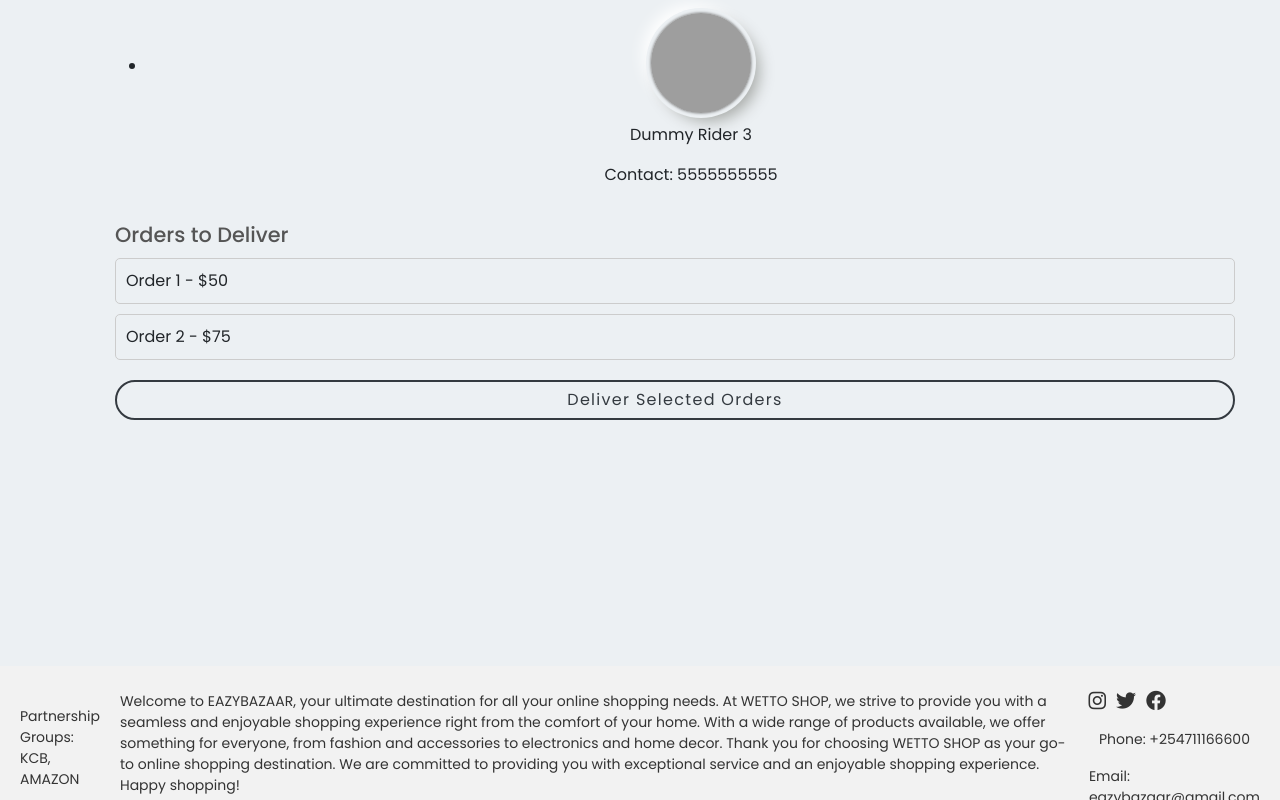
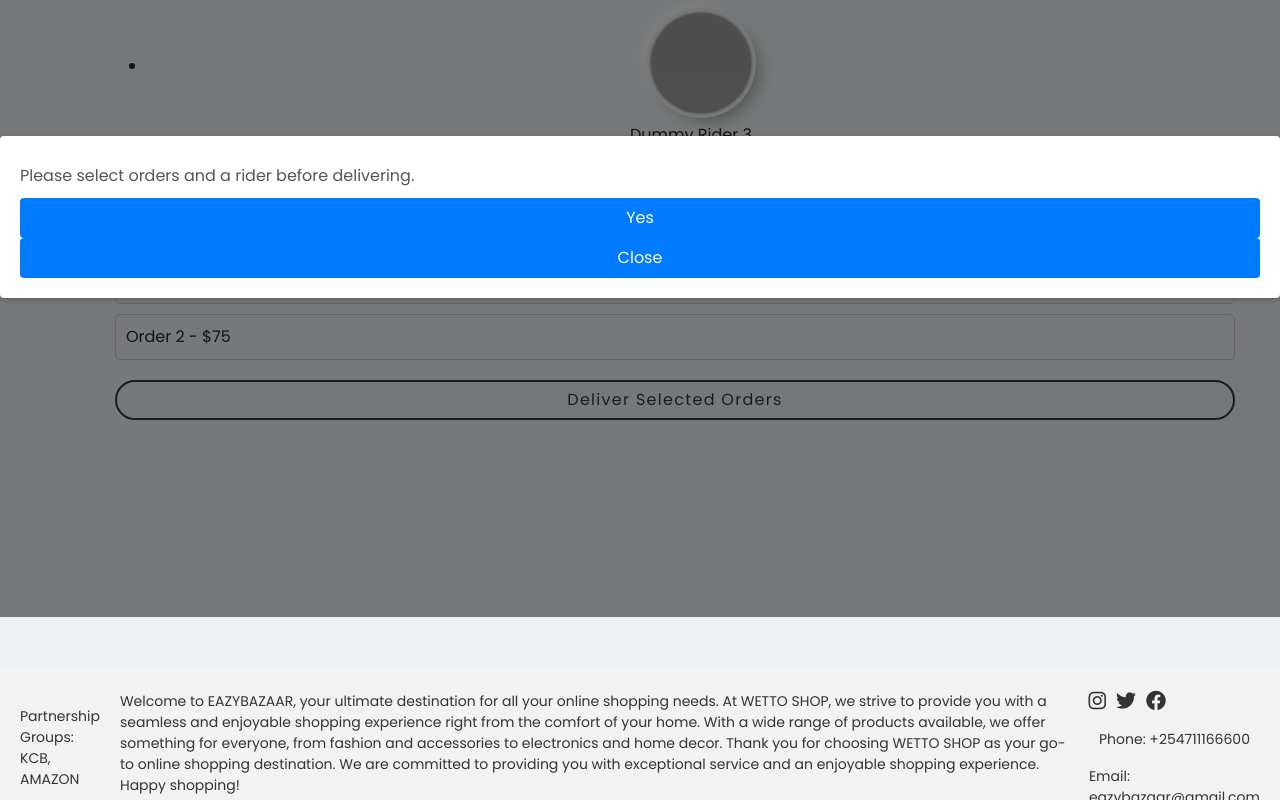
Before and after one commit to danieljuma5/Eazy-Bazaar-demo-Frontend, a React (Create React App) app: page /rider in a window 1280 px wide. Both pictures are taken after a click on the button "Deliver Selected Orders". Shown: the part 825-1625 px from the top of the page. Built offline with nearby package versions, Linux system fonts and the light colour scheme; grey boxes are pictures that could not be loaded.

Commit message:
Edited alert pop up and cart css

```diff
--- a/src/components/App/App.js
+++ b/src/components/App/App.js
@@ -20,7 +20,19 @@ function App() {
   ]);
 
   const addToCart = (product) => {
-    setCartItems([...cartItems, product]);
+    const existingItem = cartItems.find((item) => item.id === product.id);
+
+    if (existingItem) {
+      // If the product already exists in the cart, increment the quantity
+      setCartItems(
+        cartItems.map((item) =>
+          item.id === product.id ? { ...item, quantity: item.quantity + 1 } : item
+        )
+      );
+    } else {
+      // If the product doesn't exist in the cart, add it with quantity = 1
+      setCartItems([...cartItems, { ...product, quantity: 1 }]);
+    }
   };
 
   const removeFromCart = (productId) => {
@@ -36,8 +48,6 @@ function App() {
     setSearchTerm(searchQuery);
   };
 
-  // Rest of your existing code...
-
   return (
     <BrowserRouter>
       <div className="app-container">
@@ -50,8 +60,8 @@ function App() {
               element={
                 <Cart
                   cartItems={cartItems}
+                  removeFromCart={removeFromCart}
                   setCartItems={setCartItems}
-                  removeFromCart={removeFromCart}
                   clearCart={clearCart}
                 />
               }
@@ -68,7 +78,7 @@ function App() {
             <Route path="/signup" element={<SignUp />} />
             <Route
               path="/rider"
-              element={<Rider orders={orders} setOrders={setOrders} />} // Pass setOrders as a prop
+              element={<Rider orders={orders} setOrders={setOrders} cartItems={cartItems} />}
             />
           </Routes>
         </div>
--- a/src/components/Cart/Cart.jsx
+++ b/src/components/Cart/Cart.jsx
@@ -8,12 +8,10 @@ const Cart = ({ cartItems, removeFromCart, setCartItems, clearCart }) => {
     setCartItems(updatedCartItems);
     removeFromCart(productId);
   };
-
   const handleClearCart = () => {
     setCartItems([]);
     clearCart();
   };
-
   const handleQuantityChange = (productId, quantity) => {
     const updatedCartItems = cartItems.map((item) => {
       if (item.id === productId) {
@@ -24,15 +22,12 @@ const Cart = ({ cartItems, removeFromCart, setCartItems, clearCart }) => {
       }
       return item;
     });
-
     setCartItems(updatedCartItems);
   };
-
   const getTotalQuantity = () => {
     const totalQuantity = cartItems.reduce((acc, item) => acc + item.quantity, 0);
     return totalQuantity;
   };
-
   const getTotalAmount = () => {
     const totalAmount = cartItems.reduce((acc, item) => acc + item.price * item.quantity, 0);
     return totalAmount;
@@ -115,6 +110,7 @@ const Cart = ({ cartItems, removeFromCart, setCartItems, clearCart }) => {
                 <button className="btn btn-outline-danger me-2" onClick={handleClearCart}>
                   Clear Cart
                 </button>
+                <button className="btn btn-outline-dark">Checkout</button>
                 <button className="btn btn-outline-dark" onClick={handleDelivery}>
                   Deliver
                 </button>
@@ -129,5 +125,4 @@ const Cart = ({ cartItems, removeFromCart, setCartItems, clearCart }) => {
     </div>
   );
 };
-
 export default Cart;
--- /dev/null
+++ b/src/components/LandingPage/CustomAlert.css
@@ -0,0 +1,32 @@
+/* CustomAlert.css */
+.custom-alert {
+    position: fixed;
+    top: 50%;
+    left: 50%;
+    transform: translate(-50%, -50%);
+    background-color: #ffffff;
+    border: 1px solid #333333;
+    padding: 20px;
+    border-radius: 4px;
+    box-shadow: 0 2px 6px rgba(0, 0, 0, 0.2);
+  }
+
+  .alert-content {
+    display: flex;
+    align-items: center;
+    justify-content: center;
+  }
+
+  .alert-content p {
+    margin: 0;
+    padding-right: 10px;
+  }
+
+  .alert-content button {
+    padding: 6px 12px;
+    background-color: #007bff;
+    color: #ffffff;
+    border: none;
+    border-radius: 4px;
+    cursor: pointer;
+  }
--- /dev/null
+++ b/src/components/LandingPage/CustomAlert.jsx
@@ -0,0 +1,15 @@
+import React from 'react';
+import './CustomAlert.css';
+
+const CustomAlert = ({ message, onClose }) => {
+  return (
+    <div className="custom-alert">
+      <div className="alert-content">
+        <p>{message}</p>
+        <button onClick={onClose}>Close</button>
+      </div>
+    </div>
+  );
+};
+
+export default CustomAlert;
--- /dev/null
+++ b/src/components/LandingPage/Modal.css
@@ -0,0 +1,61 @@
+/* Modal.css */
+/* Importing fonts from Google */
+@import url('https://fonts.googleapis.com/css2?family=Poppins:wght@300;400;500;600;700;800;900&display=swap');
+
+/* Reseting */
+* {
+    margin: 0;
+    padding: 0;
+    box-sizing: border-box;
+    font-family: 'Poppins', sans-serif;
+}
+
+body {
+    background: #ecf0f3;
+}
+
+.modal-overlay {
+    position: fixed;
+    top: 0;
+    left: 0;
+    width: 100%;
+    height: 100%;
+    background-color: rgba(0, 0, 0, 0.5);
+    display: flex;
+    align-items: center;
+    justify-content: center;
+}
+
+.modal-content {
+    background-color: #fff;
+    padding: 20px;
+    border-radius: 4px;
+    box-shadow: 0 2px 6px rgba(0, 0, 0, 0.2);
+    font-size: 1rem;
+    color: #555;
+}
+
+.modal-content p {
+    margin: 0;
+    padding-bottom: 10px;
+}
+
+.modal-content button {
+    padding: 8px 16px;
+    background-color: #007bff;
+    color: #fff;
+    border: none;
+    border-radius: 4px;
+    cursor: pointer;
+    font-size: 1rem;
+}
+
+.modal-content button:hover {
+    background-color: #0056b3;
+}
+
+/* Add other styles based on your application's design */
+/* ... */
+
+/* Add media queries if needed */
+/* ... */
--- /dev/null
+++ b/src/components/LandingPage/Modal.jsx
@@ -0,0 +1,25 @@
+// Modal.jsx
+import React from 'react';
+import './Modal.css';
+
+const Modal = ({ isOpen, title, message, onClose, onYes }) => {
+  const handleYes = () => {
+    onYes(); // Call the callback function provided by the parent component
+    onClose(); // Close the modal after handling "Yes"
+  };
+
+  if (!isOpen) return null;
+
+  return (
+    <div className="modal-overlay">
+      <div className="modal-content">
+        <h3>{title}</h3>
+        <p>{message}</p>
+        <button onClick={handleYes}>Yes</button>
+        <button onClick={onClose}>Close</button>
+      </div>
+    </div>
+  );
+};
+
+export default Modal;
--- a/src/components/LandingPage/Rider.jsx
+++ b/src/components/LandingPage/Rider.jsx
@@ -1,18 +1,23 @@
 import React, { useState, useEffect } from 'react';
 import { useLocation } from 'react-router-dom';
 import './Rider.css';
-import DummyRiders from './Riders'; // Assuming both files are in the same directory
-
+import CustomAlert from './CustomAlert';
+import Modal from './Modal';
+import DummyRiders from './Riders';
 const Rider = ({ orders, setOrders }) => {
   const location = useLocation();
-
   const [selectedOrderIds, setSelectedOrderIds] = useState([]);
   const [selectedRider, setSelectedRider] = useState(null);
   const [riders, setRiders] = useState([
+    // Dummy rider data
+    // ...
     { id: 1, name: 'Dummy Rider 1', contact: '1234567890', logoUrl: 'https://i.pinimg.com/236x/4f/77/00/4f7700a14a30bc31380abdd699c3698a.jpg' },
     { id: 2, name: 'Dummy Rider 2', contact: '9876543210', logoUrl: 'https://i.pinimg.com/236x/4f/77/00/4f7700a14a30bc31380abdd699c3698a.jpg' },
     { id: 3, name: 'Dummy Rider 3', contact: '5555555555', logoUrl: 'https://i.pinimg.com/236x/4f/77/00/4f7700a14a30bc31380abdd699c3698a.jpg' },
   ]);
+
+  const [showModal, setShowModal] = useState(false);
+  const [modalMessage, setModalMessage] = useState('');
 
   useEffect(() => {
     const searchParams = new URLSearchParams(location.search);
@@ -38,30 +43,31 @@ const Rider = ({ orders, setOrders }) => {
 
   const handleDelivery = () => {
     if (selectedOrderIds.length > 0 && selectedRider) {
-      // Show a confirmation dialog before delivering the orders
-      const isConfirmed = window.confirm('Are you sure you want to deliver the selected orders?');
+      // Show a confirmation modal before delivering the orders
+      const message = 'Are you sure you want to deliver the selected orders?';
+      setModalMessage(message);
+      setShowModal(true);
+    } else {
+      // Show a custom alert with an error message
+      const message = 'Please select orders and a rider before delivering.';
+      setModalMessage(message);
+      setShowModal(true);
+    }
+  };
 
-      if (isConfirmed) {
+  const handleYesDelivery = () => {
     // Implement the logic to handle order delivery based on the selectedOrderIds
     // For example, you can update the order status to "delivered"
     // and remove the orders from the "orders" array.
     // Make sure to update the "orders" state accordingly.
-
     const updatedOrders = orders.filter((order) => !selectedOrderIds.includes(order.id));
     setOrders(updatedOrders);
-
     // After delivering the orders, remove the selected rider from the list of available riders
     setRiders(riders.filter((rider) => rider.id !== selectedRider.id));
-
     // Reset selectedOrderIds and selectedRider after successful delivery
     setSelectedOrderIds([]);
     setSelectedRider(null);
-      }
-    } else {
-      alert('Please select orders and a rider before delivering.');
-    }
   };
-
 
   const getTotalAmount = () => {
     const totalAmount = selectedOrderIds.reduce((acc, orderId) => {
@@ -93,7 +99,6 @@ const Rider = ({ orders, setOrders }) => {
             ) : (
               <DummyRiders riders={riders} onRiderSelect={handleRiderSelect} />
             )}
-
             <div className="order-list">
               <h2>Orders to Deliver</h2>
               <ul>
@@ -122,6 +127,9 @@ const Rider = ({ orders, setOrders }) => {
           </div>
         </div>
       </div>
+      {/* Render the custom modal */}
+      {showModal && <CustomAlert message={modalMessage} onClose={() => setShowModal(false)} />}
+      <Modal isOpen={showModal} message={modalMessage} onYes={handleYesDelivery} onClose={() => setShowModal(false)} />
     </div>
   );
 };
```
Also changed, not shown: src/components/LandingPage/ParentComponent.jsx (added, +51 -0 lines), src/components/LandingPage/Products.jsx (+0 -9 lines), src/components/LandingPage/Riders.jsx (line endings or trailing spaces). Lines whose indentation alone changed are shown as unchanged.
